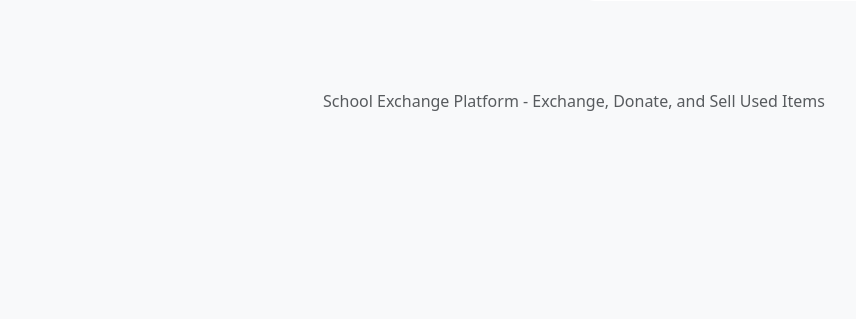
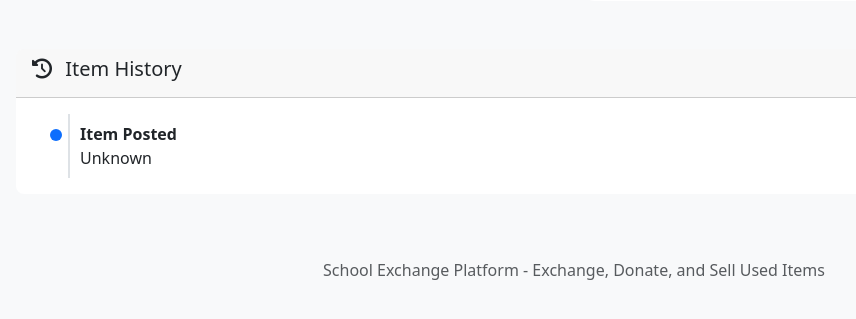
Before and after one commit to leo-090804/SystemDesignAndAnalysis, a FastAPI app: template templates/items/view.html in a window 1280 px wide. Shown: the part 414-733 px from the top of the page, without its empty margins (66-922 px from the left). Run offline with FastAPI, Linux system fonts and the light colour scheme; the template is opened without the code that fills it, so the values that code supplies are empty; parts of the project's set-up code (start-up, migrations or seed data) failed here and were passed over; some libraries are stand-ins or nearby versions.

Commit message:
timeline for items

```diff
--- a/templates/items/view.html
+++ b/templates/items/view.html
@@ -93,7 +93,56 @@
     {% endif %}
 </div>
 
-<!-- Buy Modal - This will be implemented later with the transactions functionality -->
+<!-- Add a timeline section for user's view -->
+{% if user.user_id == item.user_id or user.role == 'admin' %}
+<div class="card mt-4">
+    <div class="card-header">
+        <h5><i class="fas fa-history me-2"></i> Item History</h5>
+    </div>
+    <div class="card-body">
+        <ul class="list-group list-group-flush timeline">
+            <li class="list-group-item">
+                <div class="timeline-badge bg-primary"></div>
+                <strong>Item Posted</strong>
+                <p class="mb-0">{{ item.created_at.split('T')[0] if item.created_at else "Unknown" }}</p>
+            </li>
+
+            {% if item.status == 'active' and item.approved_at %}
+            <li class="list-group-item">
+                <div class="timeline-badge bg-success"></div>
+                <strong>Item Approved</strong>
+                <p class="mb-0">{{ item.approved_at.split('T')[0] }}</p>
+            </li>
+            {% elif item.status == 'rejected' and item.rejection_date %}
+            <li class="list-group-item">
+                <div class="timeline-badge bg-danger"></div>
+                <strong>Item Rejected</strong>
+                <p class="mb-0">{{ item.rejection_date.split('T')[0] }}</p>
+                {% if item.user_id == user.user_id %}
+                <p class="mb-0 text-muted">Reason: {{ item.rejection_reason }}</p>
+                {% endif %}
+            </li>
+            {% elif item.status == 'pending_sale' %}
+            <li class="list-group-item">
+                <div class="timeline-badge bg-warning"></div>
+                <strong>Purchase Initiated</strong>
+                <p class="mb-0">{{ item.status_updated_at.split('T')[0] if item.status_updated_at else "Unknown" }}</p>
+            </li>
+            {% elif item.status == 'sold' and item.sold_at %}
+            <li class="list-group-item">
+                <div class="timeline-badge bg-info"></div>
+                <strong>Item Sold</strong>
+                <p class="mb-0">{{ item.sold_at.split('T')[0] }}</p>
+            </li>
+            {% endif %}
+        </ul>
+    </div>
+</div>
+{% endif %}
+</div>
+</div>
+
+<!-- Related items section and modals -->
 <div class="modal fade" id="buyModal" tabindex="-1" aria-hidden="true">
     <div class="modal-dialog">
         <div class="modal-content">
@@ -187,4 +236,25 @@ document.addEventListener('DOMContentLoaded', function() {
     }
 });
 </script>
+
+<style>
+/* Timeline styling */
+.timeline {
+    position: relative;
+    padding-left: 30px;
+}
+.timeline-badge {
+    width: 12px;
+    height: 12px;
+    border-radius: 50%;
+    position: absolute;
+    left: -20px;
+    top: 15px;
+}
+.timeline .list-group-item {
+    padding-left: 10px;
+    border-left: 2px solid #dee2e6;
+    margin-left: 6px;
+}
+</style>
 {% endblock %}
```
Also changed, not shown: templates/admin/view_item.html (+68 -1 lines).
